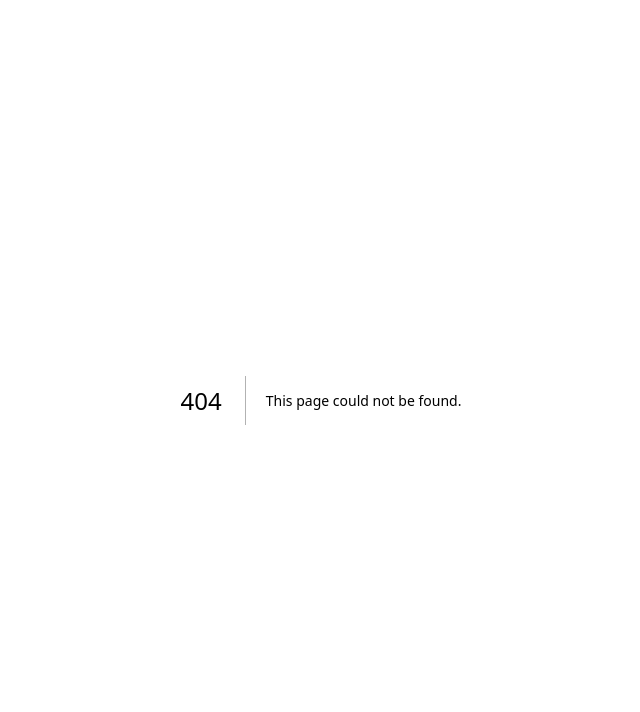
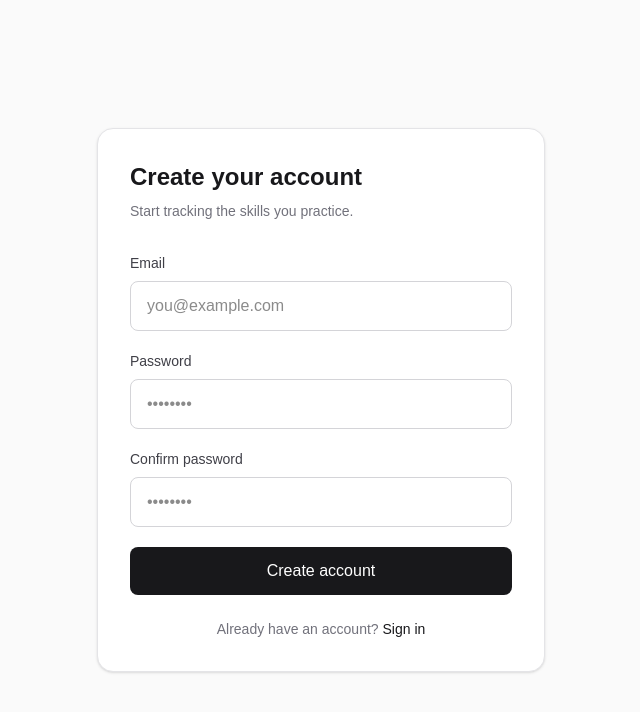
Before and after one commit to Razar13/skill-tracker, a Next.js app: page /register in a window 1280 px wide. Before the commit this address had no page. Shown: the top 712 px of the page, without its empty margins (319-959 px from the left). Built offline with nearby package versions, Linux system fonts and the light colour scheme.

Commit message:
Initial Skill Tracker setup

```diff
--- /dev/null
+++ b/app/login/page.tsx
@@ -0,0 +1,67 @@
+export default function LoginPage() {
+  return (
+    <main className="flex min-h-screen items-center justify-center bg-zinc-50 px-6">
+      <div className="w-full max-w-md">
+        <div className="rounded-2xl border border-zinc-200 bg-white p-8 shadow-sm">
+          <div className="mb-8">
+            <h1 className="text-2xl font-bold text-zinc-900">
+              Welcome back
+            </h1>
+
+            <p className="mt-2 text-sm text-zinc-500">
+              Sign in to continue tracking your skills.
+            </p>
+          </div>
+
+          <form className="space-y-5">
+            <div>
+              <label
+                htmlFor="email"
+                className="mb-2 block text-sm font-medium text-zinc-700"
+              >
+                Email
+              </label>
+
+              <input
+                id="email"
+                type="email"
+                placeholder="you@example.com"
+                className="w-full rounded-lg border border-zinc-300 px-4 py-3 outline-none transition focus:border-zinc-900"
+              />
+            </div>
+
+            <div>
+              <label
+                htmlFor="password"
+                className="mb-2 block text-sm font-medium text-zinc-700"
+              >
+                Password
+              </label>
+
+              <input
+                id="password"
+                type="password"
+                placeholder="••••••••"
+                className="w-full rounded-lg border border-zinc-300 px-4 py-3 outline-none transition focus:border-zinc-900"
+              />
+            </div>
+
+            <button
+              type="submit"
+              className="w-full rounded-lg bg-zinc-900 py-3 font-medium text-white"
+            >
+              Sign in
+            </button>
+          </form>
+
+          <p className="mt-6 text-center text-sm text-zinc-500">
+            Don't have an account?{" "}
+            <a href="/register" className="font-medium text-zinc-900">
+              Create one
+            </a>
+          </p>
+        </div>
+      </div>
+    </main>
+  );
+}
--- a/app/page.tsx
+++ b/app/page.tsx
@@ -1,69 +1,40 @@
-import Image from "next/image";
-
 export default function Home() {
   return (
-    <div className="flex flex-col flex-1 items-center justify-center bg-zinc-50 font-sans dark:bg-black">
-      <main className="flex flex-1 w-full max-w-3xl flex-col items-center justify-between py-32 px-16 bg-white dark:bg-black sm:items-start">
-        <Image
-          className="dark:invert h-5 w-[100px]"
-          src="/next.svg"
-          alt="Next.js logo"
-          width={100}
-          height={20}
-          priority
-        />
-        <div className="flex flex-col items-center gap-6 text-center sm:items-start sm:text-left">
-          <h1 className="max-w-xs text-3xl font-semibold leading-10 tracking-tight text-black dark:text-zinc-50">
-            To get started, edit the{" "}
-            <code className="rounded bg-black/[.06] px-1.5 py-0.5 font-mono text-[0.9em] dark:bg-white/[.08]">
-              page.tsx
-            </code>{" "}
-            file.
+    <main className="min-h-screen bg-zinc-50">
+      <div className="mx-auto flex min-h-screen max-w-5xl flex-col px-6 py-8">
+        <header className="flex items-center justify-between">
+          <h1 className="text-2xl font-bold tracking-tight">
+            Skill Tracker
           </h1>
-          <p className="max-w-md text-lg leading-8 text-zinc-600 dark:text-zinc-400">
-            Looking for a starting point or more instructions? Head over to{" "}
-            <a
-              href="https://vercel.com/templates?framework=next.js&utm_source=create-next-app&utm_medium=appdir-template-tw&utm_campaign=create-next-app"
-              className="font-medium text-zinc-950 dark:text-zinc-50"
-            >
-              Templates
-            </a>{" "}
-            or the{" "}
-            <a
-              href="https://nextjs.org/learn?utm_source=create-next-app&utm_medium=appdir-template-tw&utm_campaign=create-next-app"
-              className="font-medium text-zinc-950 dark:text-zinc-50"
-            >
-              Learning
-            </a>{" "}
-            center.
-          </p>
-        </div>
-        <div className="flex flex-col gap-4 text-base font-medium sm:flex-row">
-          <a
-            className="flex h-12 w-full items-center justify-center gap-2 rounded-full bg-foreground px-5 text-background transition-colors hover:bg-[#383838] dark:hover:bg-[#ccc] md:w-[158px]"
-            href="https://vercel.com/new?utm_source=create-next-app&utm_medium=appdir-template-tw&utm_campaign=create-next-app"
-            target="_blank"
-            rel="noopener noreferrer"
-          >
-            <Image
-              className="dark:invert h-[14px] w-4"
-              src="/vercel.svg"
-              alt="Vercel logomark"
-              width={16}
-              height={14}
-            />
-            Deploy Now
-          </a>
-          <a
-            className="flex h-12 w-full items-center justify-center rounded-full border border-solid border-black/[.08] px-5 transition-colors hover:border-transparent hover:bg-black/[.04] dark:border-white/[.145] dark:hover:bg-[#1a1a1a] md:w-[158px]"
-            href="https://nextjs.org/docs?utm_source=create-next-app&utm_medium=appdir-template-tw&utm_campaign=create-next-app"
-            target="_blank"
-            rel="noopener noreferrer"
-          >
-            Documentation
-          </a>
-        </div>
-      </main>
-    </div>
+
+          <button className="rounded-lg bg-zinc-900 px-4 py-2 text-sm font-medium text-white">
+            Sign in
+          </button>
+        </header>
+
+        <section className="flex flex-1 items-center">
+          <div className="max-w-2xl">
+            <p className="mb-4 text-sm font-medium text-zinc-500">
+              Practice. Track. Improve.
+            </p>
+
+            <h2 className="text-5xl font-bold tracking-tight text-zinc-900">
+              Build skills,
+              <br />
+              one day at a time.
+            </h2>
+
+            <p className="mt-6 max-w-xl text-lg leading-8 text-zinc-600">
+              Keep track of the skills you practice every day and see your
+              progress over time.
+            </p>
+
+            <button className="mt-8 rounded-lg bg-zinc-900 px-5 py-3 font-medium text-white">
+              Get started
+            </button>
+          </div>
+        </section>
+      </div>
+    </main>
   );
 }
--- /dev/null
+++ b/app/register/page.tsx
@@ -0,0 +1,83 @@
+export default function RegisterPage() {
+  return (
+    <main className="flex min-h-screen items-center justify-center bg-zinc-50 px-6">
+      <div className="w-full max-w-md">
+        <div className="rounded-2xl border border-zinc-200 bg-white p-8 shadow-sm">
+          <div className="mb-8">
+            <h1 className="text-2xl font-bold text-zinc-900">
+              Create your account
+            </h1>
+
+            <p className="mt-2 text-sm text-zinc-500">
+              Start tracking the skills you practice.
+            </p>
+          </div>
+
+          <form className="space-y-5">
+            <div>
+              <label
+                htmlFor="email"
+                className="mb-2 block text-sm font-medium text-zinc-700"
+              >
+                Email
+              </label>
+
+              <input
+                id="email"
+                type="email"
+                placeholder="you@example.com"
+                className="w-full rounded-lg border border-zinc-300 px-4 py-3 outline-none transition focus:border-zinc-900"
+              />
+            </div>
+
+            <div>
+              <label
+                htmlFor="password"
+                className="mb-2 block text-sm font-medium text-zinc-700"
+              >
+                Password
+              </label>
+
+              <input
+                id="password"
+                type="password"
+                placeholder="••••••••"
+                className="w-full rounded-lg border border-zinc-300 px-4 py-3 outline-none transition focus:border-zinc-900"
+              />
+            </div>
+
+            <div>
+              <label
+                htmlFor="confirm-password"
+                className="mb-2 block text-sm font-medium text-zinc-700"
+              >
+                Confirm password
+              </label>
+
+              <input
+                id="confirm-password"
+                type="password"
+                placeholder="••••••••"
+                className="w-full rounded-lg border border-zinc-300 px-4 py-3 outline-none transition focus:border-zinc-900"
+              />
+            </div>
+
+            <button
+              type="submit"
+              className="w-full rounded-lg bg-zinc-900 py-3 font-medium text-white"
+            >
+              Create account
+            </button>
+          </form>
+
+          <p className="mt-6 text-center text-sm text-zinc-500">
+            Already have an account?{" "}
+            <a href="/login" className="font-medium text-zinc-900">
+              Sign in
+            </a>
+          </p>
+        </div>
+      </div>
+    </main>
+  );
+}
```
